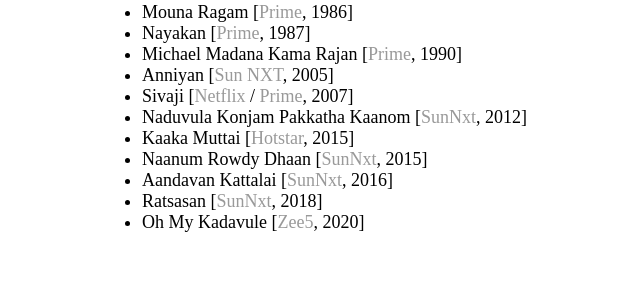
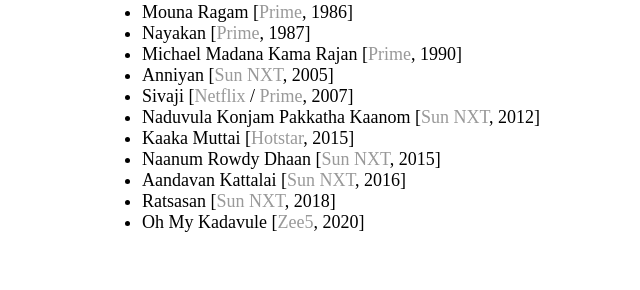
Before and after one commit to joe019/joe019.github.io, a Jekyll site: the page built from _posts/2020-06-27-movies.md, in a window 1280 px wide. Shown: the part 1113-1403 px from the top of the page, without its empty margins (58-698 px from the left). Built offline with Jekyll 4.4.1, drawn with Linux system fonts in a browser that asks for light colours.

Commit message:
Update 2020-06-27-movies.md

```diff
--- a/_posts/2020-06-27-movies.md
+++ b/_posts/2020-06-27-movies.md
@@ -48,11 +48,11 @@
 * Michael Madana Kama Rajan [[Prime](https://www.primevideo.com/detail/0TACSYRMXAL7JBSU6UBHNC6NIQ), 1990]
 * Anniyan [[Sun NXT](https://www.sunnxt.com/movie/detail/8833), 2005]
 * Sivaji [[Netflix](https://www.netflix.com/in/title/81464611) / [Prime](https://www.primevideo.com/detail/0R5ODBIKQMTL6UQBW89RLW8U3E), 2007]
-* Naduvula Konjam Pakkatha Kaanom [[SunNxt](https://www.sunnxt.com/movie/detail/7086), 2012]
+* Naduvula Konjam Pakkatha Kaanom [[Sun NXT](https://www.sunnxt.com/movie/detail/7086), 2012]
 * Kaaka Muttai [[Hotstar](https://www.hotstar.com/in/movies/kaaka-muttai/1000070415), 2015]
-* Naanum Rowdy Dhaan [[SunNxt](https://www.sunnxt.com/tamil-movie/detail/7258/naanum-rowdy-dhaan), 2015]
-* Aandavan Kattalai [[SunNxt](https://www.sunnxt.com/tamil-movie/detail/26183/aandavan-kattalai), 2016]
-* Ratsasan [[SunNxt](https://www.sunnxt.com/tamil-movie/detail/82686/ratsasan), 2018]
+* Naanum Rowdy Dhaan [[Sun NXT](https://www.sunnxt.com/tamil-movie/detail/7258), 2015]
+* Aandavan Kattalai [[Sun NXT](https://www.sunnxt.com/tamil-movie/detail/26183), 2016]
+* Ratsasan [[Sun NXT](https://www.sunnxt.com/tamil-movie/detail/82686), 2018]
 * Oh My Kadavule [[Zee5](https://www.zee5.com/movies/details/oh-my-kadavule/0-0-144529), 2020]
 
 
```
